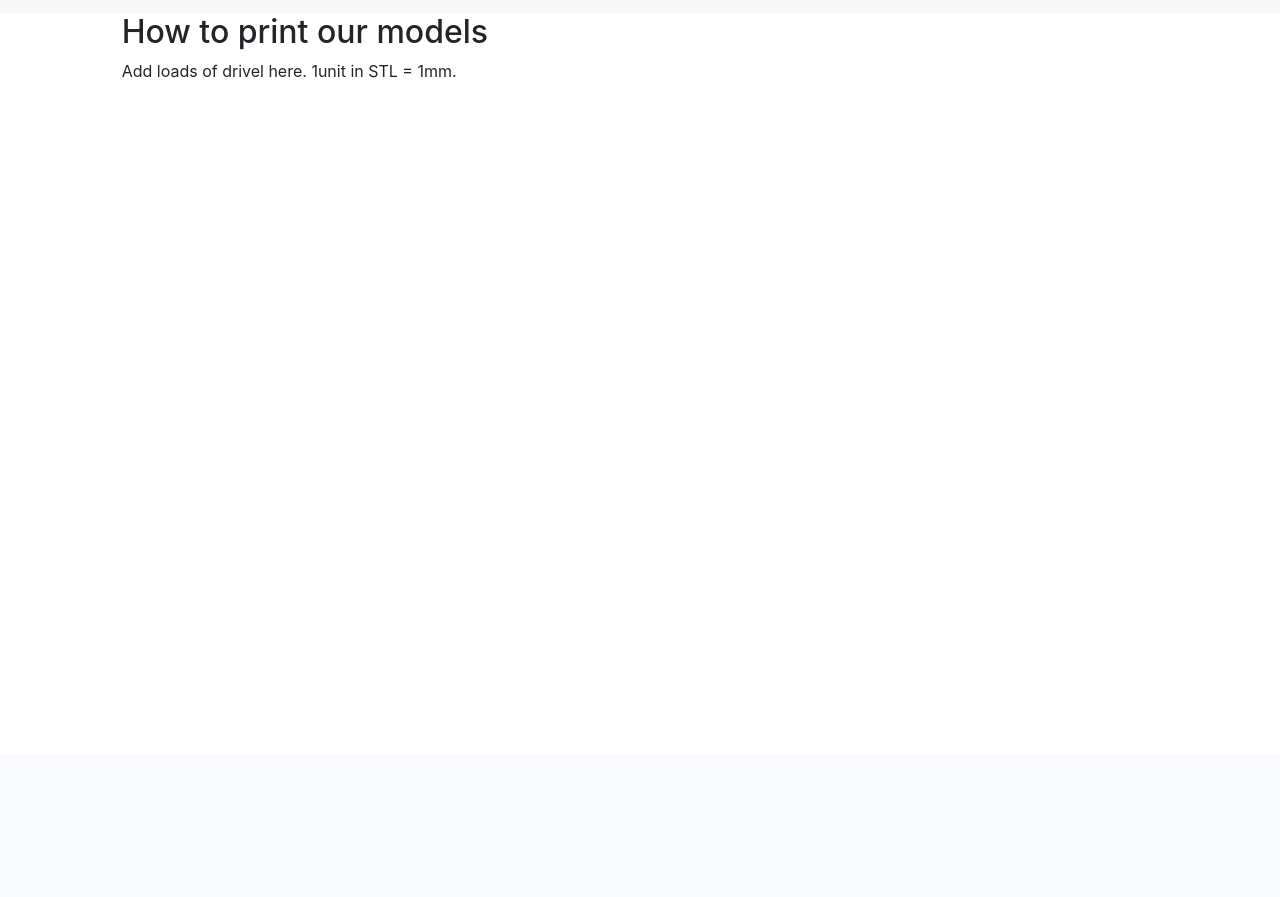
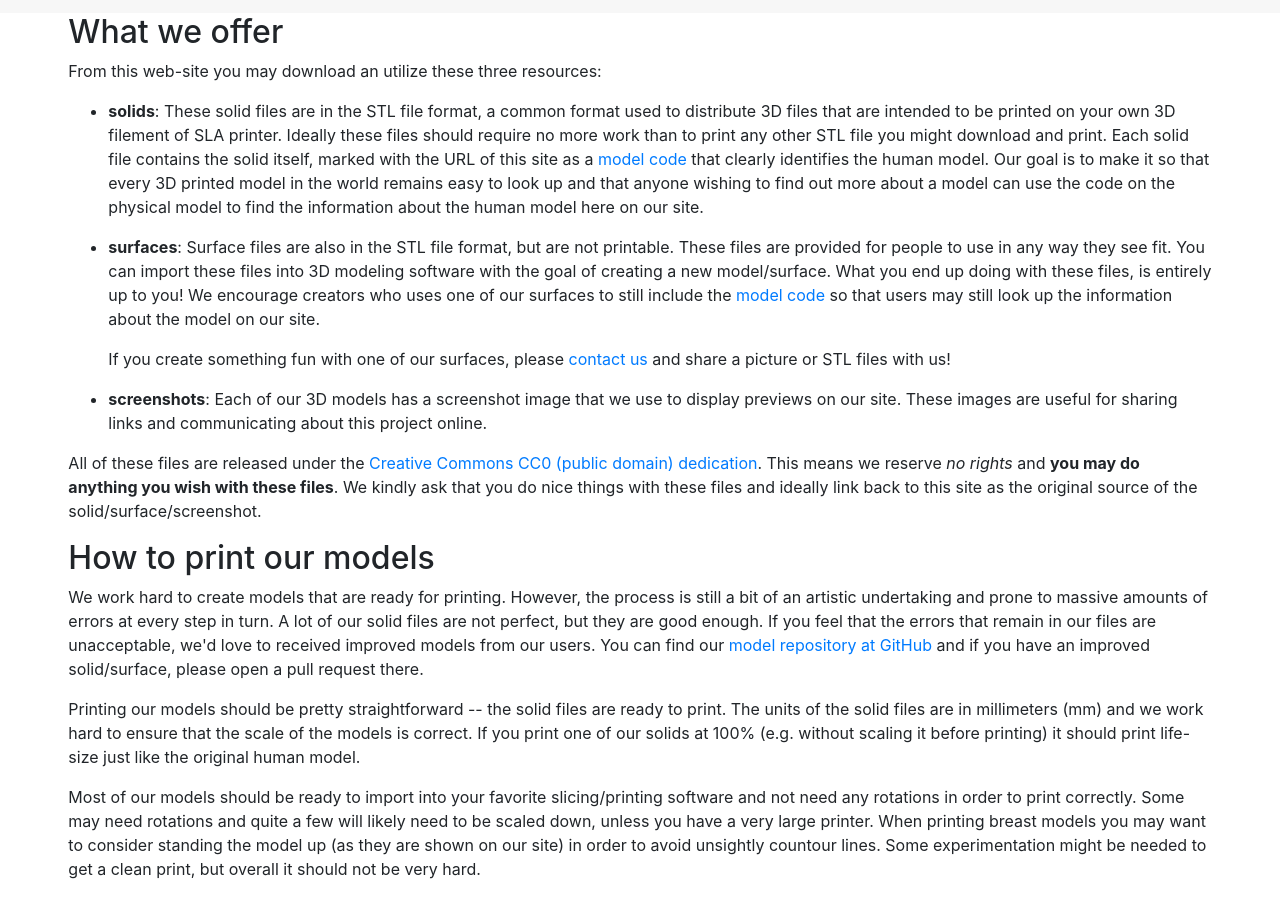
Before and after one commit to wearebeautiful/wearebeautiful-web, a Flask app: template template/docs/printing-guide.html in a window 1280 px wide. Shown: the part 45-942 px from the top of the page. Before the commit the page ends 123 px from the top, so only its background shows below. Run offline with Flask 2, Linux system fonts and the light colour scheme; the template is opened without the code that fills it, so the values that code supplies are empty; some libraries are stand-ins or nearby versions.

Commit message:
Add text for model printing guide

```diff
--- a/template/coming-soon.html
+++ b/template/coming-soon.html
@@ -23,7 +23,7 @@
 
       <div style="padding-top: 15px; font-size: 15pt;">
           <div class="float-right">
-             <button type="submit" class="btn btn-outline-success btn-lg" style="margin-left: 50px">Recolza'ns!</button>
+             <button type="submit" class="btn btn-outline-success btn-lg" style="margin-left: 50px">Ajuda'ns!</button>
           </div>
           <div>
             <p class="text-justify">
--- a/template/docs/printing-guide.html
+++ b/template/docs/printing-guide.html
@@ -1,16 +1,86 @@
 {%- extends 'base.html' -%}
 {%- block content -%}
   <div class="row">
-    <div class="col-1">
+    <div class="col">
     </div>
-    <div class="col-10 text-div">
+    <div class="col-11 text-div">
+        <h2>What we offer</h2>
+
+        <p>
+          From this web-site you may download an utilize these three resources:
+        </p>
+
+        <ul>
+            <li>
+                <p>
+                   <b>solids</b>:
+                   These solid files are in the STL file format, a common format used to distribute 3D files that are
+                   intended to be printed on your own 3D filement of SLA printer. Ideally these files should require no
+                   more work than to print any other STL file you might download and print. Each solid file contains the solid
+                   itself, marked with the URL of this site as a <a href="/docs/codes">model code</a> that clearly
+                   identifies the human model. Our goal is to make it so that every 3D printed model in the world remains
+                   easy to look up and that anyone wishing to find out more about a model can use the code on the physical
+                   model to find the information about the human model here on our site.
+                </p>
+            </li>
+            <li>
+                <p>
+                   <b>surfaces</b>:
+                   Surface files are also in the STL file format, but are not printable. These files are provided for
+                   people to use in any way they see fit. You can import these files into 3D modeling software with the goal
+                   of creating a new model/surface. What you end up doing with these files, is entirely up to you! We encourage
+                   creators who uses one of our surfaces to still include the <a href="/docs/codes">model code</a> so that users may
+                   still look up the information about the model on our site.
+                </p>
+                <p>
+                   If you create something fun with one of our surfaces, please <a href="/contact">contact us</a> and share a
+                   picture or STL files with us!
+                </p>
+            </li>
+            <li>
+                <p>
+                   <b>screenshots</b>:
+                   Each of our 3D models has a screenshot image that we use to display previews on our site. These images are
+                   useful for sharing links and communicating about this project online.
+                </p>
+            </li>
+        </ul>
+
+        <p>
+           All of these files are released under the <a href="https://creativecommons.org/share-your-work/public-domain/cc0/">
+           Creative Commons CC0 (public domain) dedication</a>. This means we reserve <i>no rights</i> and <b>you may do
+           anything you wish with these files</b>. We kindly ask that you do nice things with these files and ideally link back
+           to this site as the original source of the solid/surface/screenshot.
+        </p>
+
         <h2>How to print our models</h2>
 
-        <p>Add loads of drivel here. 1unit in STL = 1mm.
+        <p>
+           We work hard to create models that are ready for printing. However, the process is still a bit of an artistic
+           undertaking and prone to massive amounts of errors at every step in turn. A lot of our solid files are not perfect,
+           but they are good enough. If you feel that the errors that remain in our files are unacceptable, we'd love to
+           received improved models from our users. You can find our <a href="https://github.com/wearebeautiful/wearebeautiful-models">
+           model repository at GitHub</a> and if you have an improved solid/surface, please open a pull request there.
+        </p>
+
+        <p>
+           Printing our models should be pretty straightforward -- the solid files are ready to print. The units of the solid
+           files are in millimeters (mm) and we work hard to ensure that the scale of the models is correct. If you print one of
+           our solids at 100% (e.g. without scaling it before printing) it should print life-size just like the original human
+           model.
+        </p>
+
+        <p>
+           Most of our models should be ready to import into your favorite slicing/printing software and not need any rotations
+           in order to print correctly. Some may need rotations and quite a few will likely need to be scaled down, unless you
+           have a very large printer. When printing breast models you may want to consider standing the model up (as they are shown on
+           our site) in order to avoid unsightly countour lines. Some experimentation might be needed to get a clean print, but
+           overall it should not be very hard.
+        </p>
 
 
     </div>
-    <div class="col-1">
+    <div class="col">
     </div>
   </div>
 {% endblock%}
--- a/template/navbar.html
+++ b/template/navbar.html
@@ -28,6 +28,7 @@
           <a class="dropdown-item" href="{{ url_for('model.browse_by_part') }}">browse by body part</a>
           <a class="dropdown-item" href="{{ url_for('model.browse_by_model') }}">browse by model</a>
           <a class="dropdown-item" href="{{ url_for('model.diversity') }}">model diversity</a>
+          <a class="dropdown-item" href="{{ url_for('docs.printing_guide') }}">printing guide</a>
         </div>
       </li>
 
```
